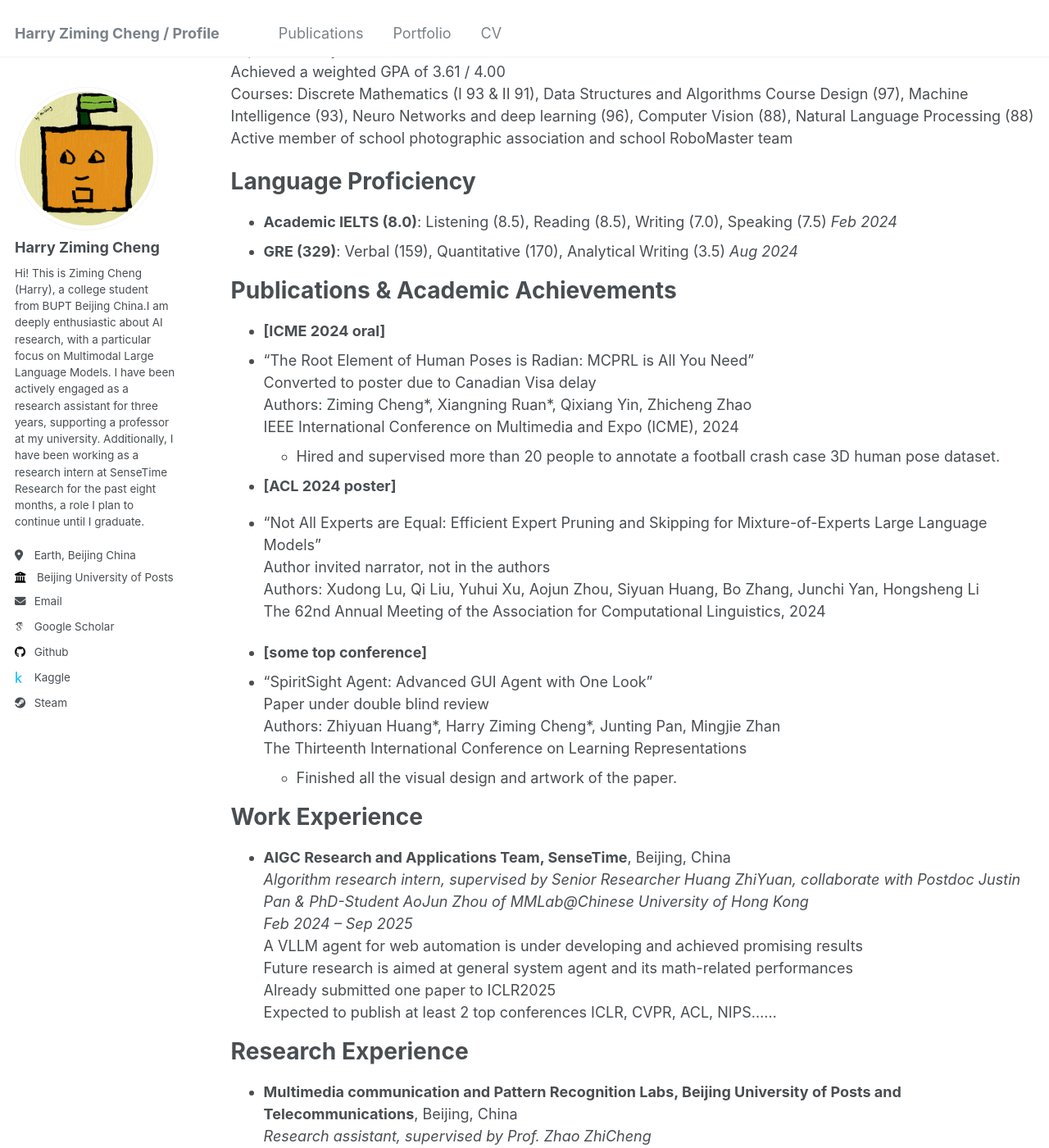
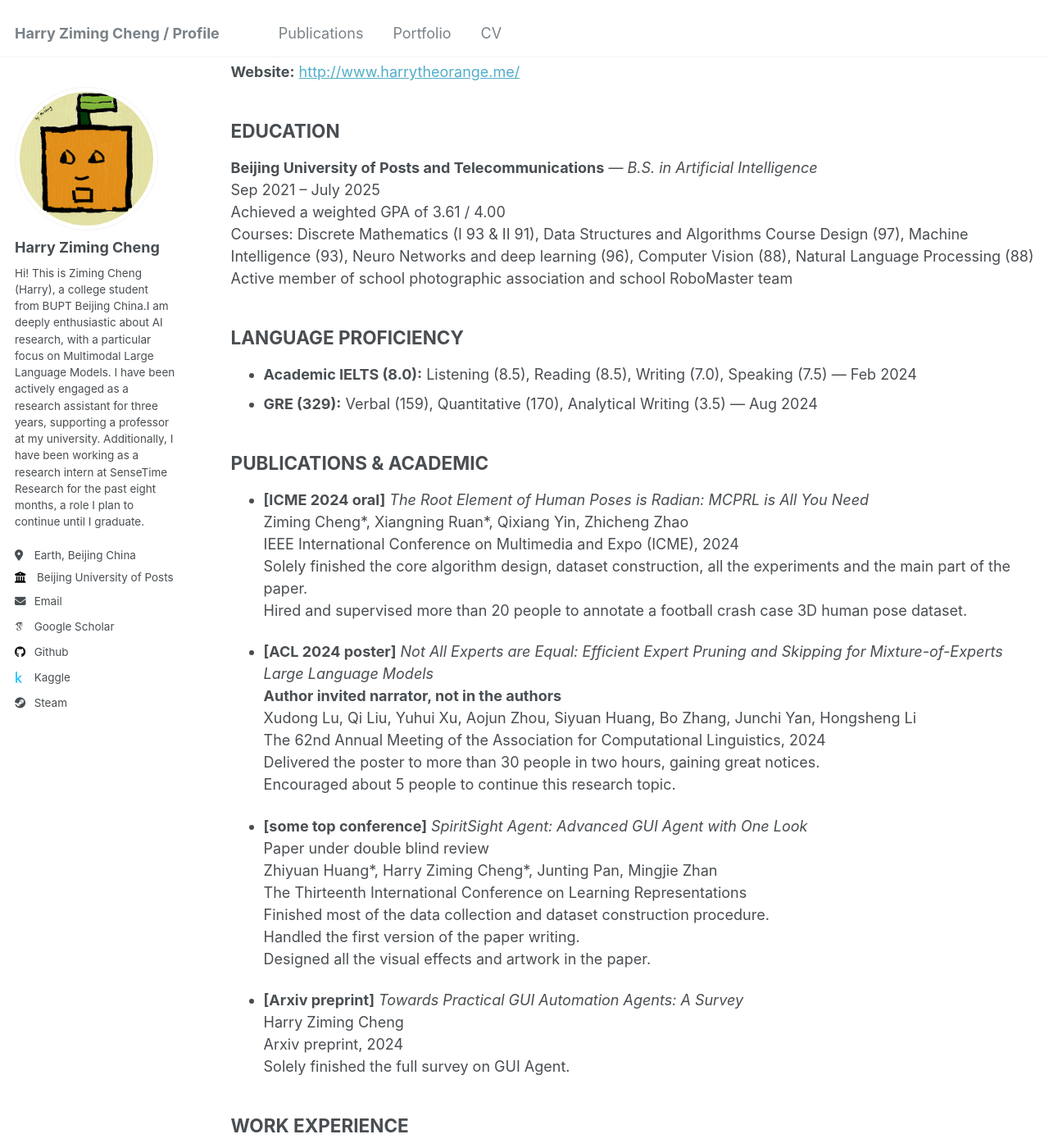
Before and after one commit to HarrytheOrange/harrytheorange.github.io, a Jekyll site: the page built from _pages/cv.md, in a window 1280 px wide and 1400 px high, scrolled down 207 px. Shown: the whole window at 82% size. Built offline with Jekyll 4.4.1, drawn with Linux system fonts in a browser that asks for light colours; some web fonts are replaced; some of the changed text lies outside the part shown.

Commit message:
Update cv.md

```diff
--- a/_pages/cv.md
+++ b/_pages/cv.md
@@ -9,81 +9,93 @@ redirect_from:
 
 {% include base_path %}
 
-Education
-======
-Beijing University of Posts and Telecommunications, Beijing, China
-**B.S. in Artificial Intelligence**
-*Sep 2021 – July 2025*
+# CHENG ZIMING (HARRY)
+**Dongli North Lane, Balizhuang, Chaoyang District, Beijing. 100025**
+**Email:** [harrytheorange@bupt.edu.cn](mailto:harrytheorange@bupt.edu.cn)
+**Phone:** (+86) 13718710024
+**Website:** [http://www.harrytheorange.me/](http://www.harrytheorange.me/)
+
+## EDUCATION
+
+**Beijing University of Posts and Telecommunications** — *B.S. in Artificial Intelligence*
+Sep 2021 – July 2025
 Achieved a weighted GPA of 3.61 / 4.00
 Courses: Discrete Mathematics (I 93 & II 91), Data Structures and Algorithms Course Design (97), Machine Intelligence (93), Neuro Networks and deep learning (96), Computer Vision (88), Natural Language Processing (88)
 Active member of school photographic association and school RoboMaster team
 
-Language Proficiency
-======
-- **Academic IELTS (8.0)**: Listening (8.5), Reading (8.5), Writing (7.0), Speaking (7.5) *Feb 2024*
-- **GRE (329)**: Verbal (159), Quantitative (170), Analytical Writing (3.5) *Aug 2024*
+## LANGUAGE PROFICIENCY
 
-Publications & Academic Achievements
-======
-- **[ICME 2024 oral]**
-- "The Root Element of Human Poses is Radian: MCPRL is All You Need"
-  Converted to poster due to Canadian Visa delay
-  Authors: Ziming Cheng\*, Xiangning Ruan\*, Qixiang Yin, Zhicheng Zhao
+- **Academic IELTS (8.0):** Listening (8.5), Reading (8.5), Writing (7.0), Speaking (7.5) — Feb 2024
+- **GRE (329):** Verbal (159), Quantitative (170), Analytical Writing (3.5) — Aug 2024
+
+## PUBLICATIONS & ACADEMIC
+- **[ICME 2024 oral]** *The Root Element of Human Poses is Radian: MCPRL is All You Need*
+  Ziming Cheng\*, Xiangning Ruan\*, Qixiang Yin, Zhicheng Zhao
   IEEE International Conference on Multimedia and Expo (ICME), 2024
-  - Hired and supervised more than 20 people to annotate a football crash case 3D human pose dataset.
+  Solely finished the core algorithm design, dataset construction, all the experiments and the main part of the paper.
+  Hired and supervised more than 20 people to annotate a football crash case 3D human pose dataset.
 
-- **[ACL 2024 poster]**
-- "Not All Experts are Equal: Efficient Expert Pruning and Skipping for Mixture-of-Experts Large Language Models"
-  Author invited narrator, not in the authors
-  Authors: Xudong Lu, Qi Liu, Yuhui Xu, Aojun Zhou, Siyuan Huang, Bo Zhang, Junchi Yan, Hongsheng Li
+- **[ACL 2024 poster]** *Not All Experts are Equal: Efficient Expert Pruning and Skipping for Mixture-of-Experts Large Language Models*
+  **Author invited narrator, not in the authors**
+  Xudong Lu, Qi Liu, Yuhui Xu, Aojun Zhou, Siyuan Huang, Bo Zhang, Junchi Yan, Hongsheng Li
   The 62nd Annual Meeting of the Association for Computational Linguistics, 2024
+  Delivered the poster to more than 30 people in two hours, gaining great notices.
+  Encouraged about 5 people to continue this research topic.
 
-- **[some top conference]**
-- "SpiritSight Agent: Advanced GUI Agent with One Look"
+- **[some top conference]** *SpiritSight Agent: Advanced GUI Agent with One Look*
   Paper under double blind review
-  Authors: Zhiyuan Huang\*, Harry Ziming Cheng\*, Junting Pan, Mingjie Zhan
+  Zhiyuan Huang\*, Harry Ziming Cheng\*, Junting Pan, Mingjie Zhan
   The Thirteenth International Conference on Learning Representations
-  - Finished all the visual design and artwork of the paper.
+  Finished most of the data collection and dataset construction procedure.
+  Handled the first version of the paper writing.
+  Designed all the visual effects and artwork in the paper.
 
-Work Experience
-======
-- **AIGC Research and Applications Team, SenseTime**, Beijing, China
-  *Algorithm research intern, supervised by Senior Researcher Huang ZhiYuan, collaborate with Postdoc Justin Pan & PhD-Student AoJun Zhou of MMLab@Chinese University of Hong Kong*
-  *Feb 2024 – Sep 2025*
+- **[Arxiv preprint]** *Towards Practical GUI Automation Agents: A Survey*
+  Harry Ziming Cheng
+  Arxiv preprint, 2024
+  Solely finished the full survey on GUI Agent.
+
+## WORK EXPERIENCE
+
+- **AIGC Research and Applications Team, SenseTime** — *Algorithm research intern*
+  Beijing, China
+  Feb 2024 – Sep 2025
+  Supervised by Senior Researcher Huang ZhiYuan, collaborated with Postdoc Justin Pan & PhD-Student AoJun Zhou of MMLab@Chinese University of Hong Kong
   A VLLM agent for web automation is under developing and achieved promising results
   Future research is aimed at general system agent and its math-related performances
-  Already submitted one paper to ICLR2025
+  Already submitted one paper to a top conference
   Expected to publish at least 2 top conferences ICLR, CVPR, ACL, NIPS……
 
-Research Experience
-======
-- **Multimedia communication and Pattern Recognition Labs, Beijing University of Posts and Telecommunications**, Beijing, China
-  *Research assistant, supervised by Prof. Zhao ZhiCheng*
-  *Oct 2021 – Jan 2024*
-  - An intelligent vehicle system based on human body recognition technology is developed, Project Leader
-  - A vision system to identify and prevent injury accidents in sports is developed, Project Leader
-  - A VLLM for evaluating image aesthetic and photographic automation is developed, Project Leader
+## RESEARCH EXPERIENCE
 
-Selected Awards and Honors
-======
-- The 16th UXD Award International User Experience Innovation Competition National Third prize *Aug 2024*
-- The 17th Chinese College Student Computer Design Competition National Third prize *Aug 2024*
-- The 16th Chinese College Student Computer Design Competition National Second prize *Aug 2023*
-- 2022 National finals of RoboCom Robot Developer Competition National Second prize *Aug 2022*
+- **Multimedia communication and Pattern Recognition Labs, Beijing University of Posts and Telecommunications**
+  Beijing, China
+  Oct 2021 – Jan 2024
+  Research assistant, supervised by Prof. Zhao ZhiCheng
+  An intelligent vehicle system based on human body recognition technology is developed, Project Leader
+  A vision system to identify and prevent injury accidents in sports is developed, Project Leader
+  A VLLM for evaluating image aesthetic and photographic automation is developed, Project Leader
+
+## SELECTED AWARDS AND HONORS
+
+- The 16th UXD Award International User Experience Innovation Competition National Third prize — Aug 2024
+- The 17th Chinese College Student Computer Design Competition National Third prize — Aug 2024
+- The 16th Chinese College Student Computer Design Competition National Second prize — Aug 2023
+- 2022 National finals of RoboCom Robot Developer Competition National Second prize — Aug 2022
 - Kaggle Notebooks Contributor Bronze Medal *2, Discussions Contributor Silver Medal *2 Bronze Medal *8
 
-Patents
-======
+## PATENTS
+
 - Ziming Cheng. Method and device for analyzing sudden injury in sports based on human posture estimation, CN116978123A, filed Jul 31, 2023.
 - Ziming Cheng. Multilegged Walking Robot, CN207631374U, filed Dec 07, 2017.
 
-Skills
-======
+## SKILLS
+
 - Proficient in Python, C/C++, Latex, Bash, EDA
 - Proficient in Adobe Software, Blender, SolidWorks, CAD
 - Acquainted with LLM development, including task designing, data collection/cleaning, SFT training
 - Proficient in Photography with top Sony devices, tennis, cricket, piano
 
-Service and Leadership
-======
+## Service and Leadership
+
 - President of School Photographic Association 2022-2024
```
